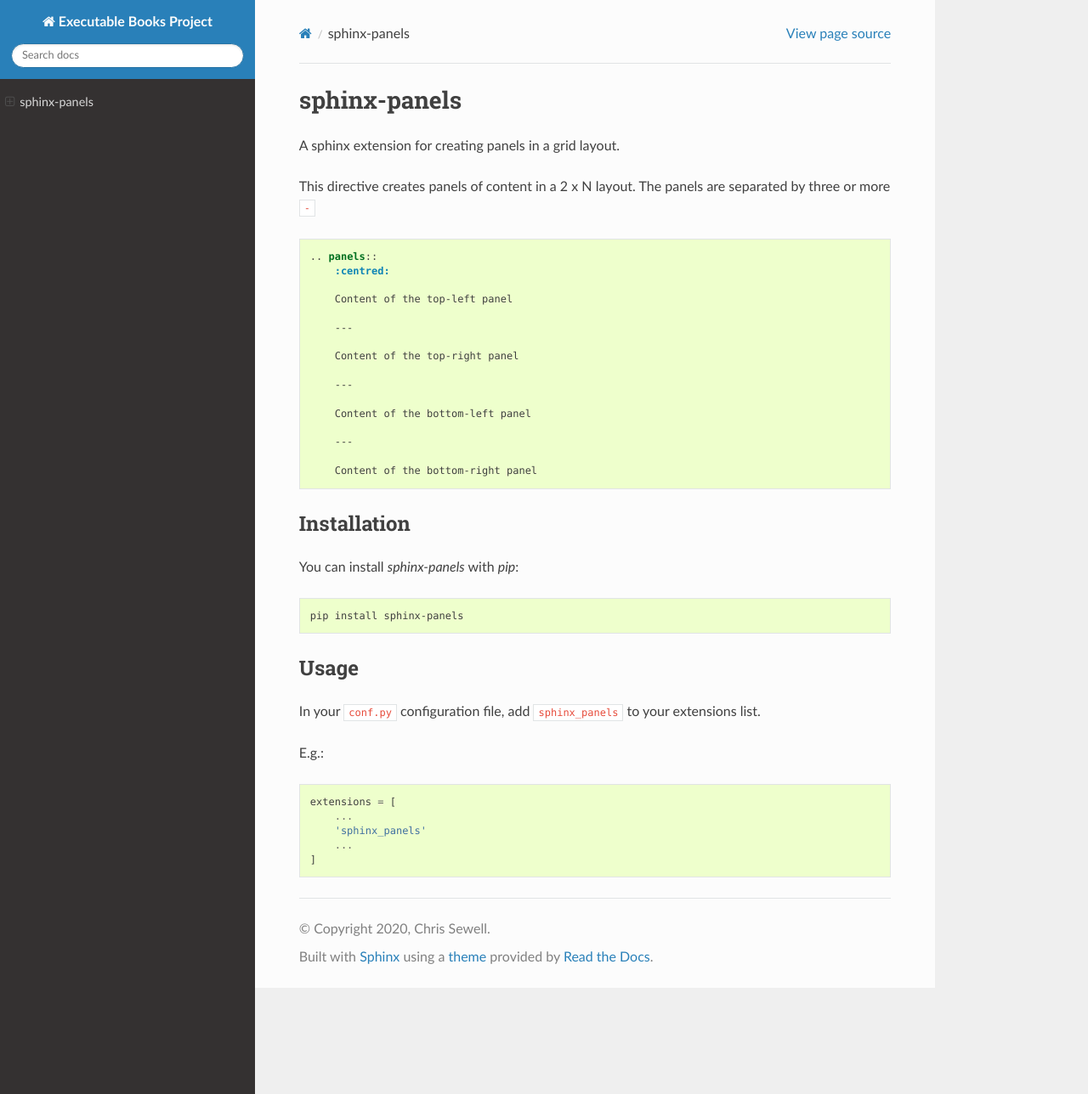
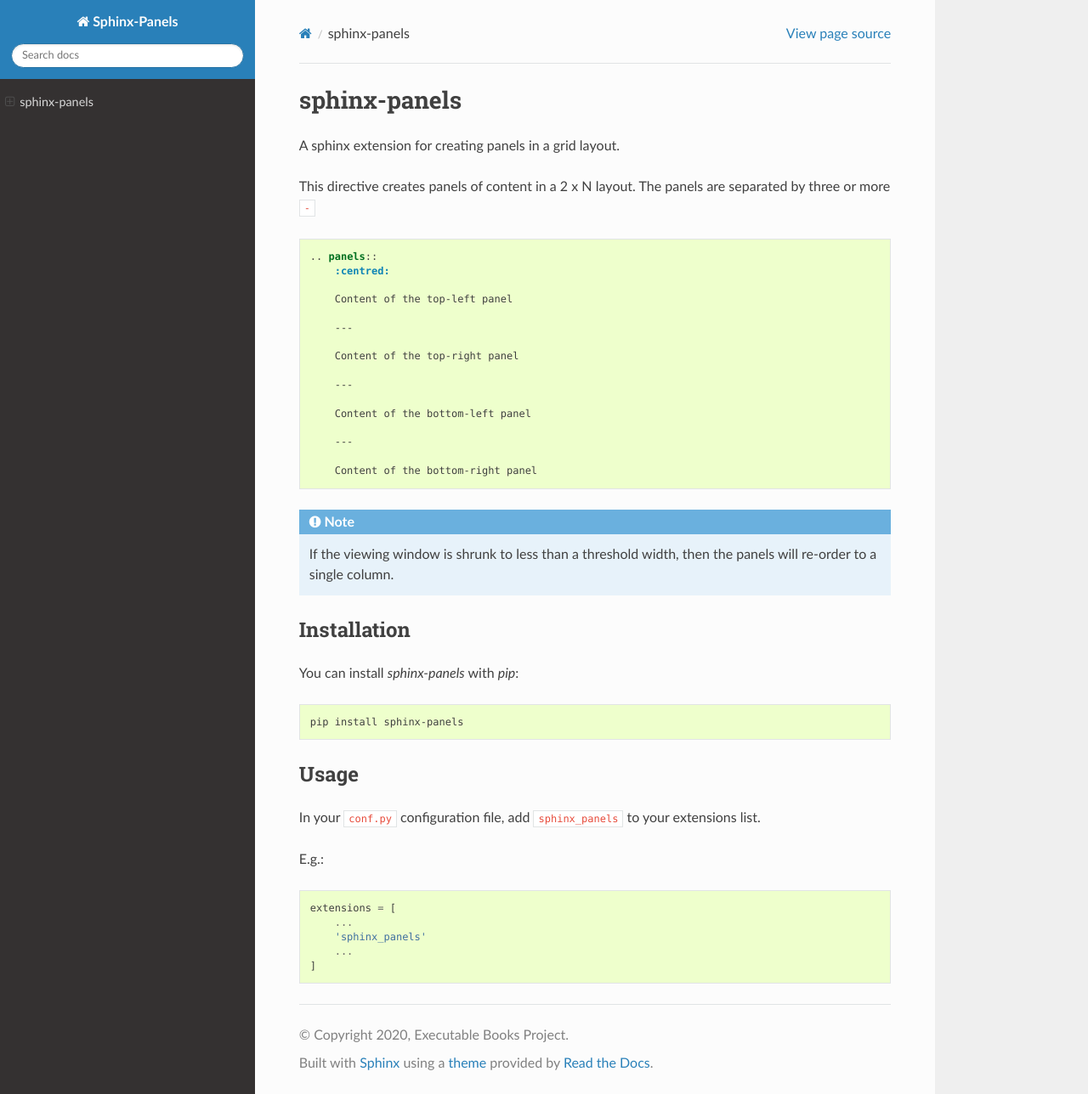
Before and after one commit to executablebooks/sphinx-panels, a Sphinx documentation site: the page built from docs/index.rst, in a window 1280 px wide and 1288 px high. Shown: the whole window at 85% size. Built offline with Sphinx 7.4.7 and the Read the Docs theme 2.0.0, drawn with Linux system fonts in a browser that asks for light colours.

Commit message:
update docs

```diff
--- a/docs/conf.py
+++ b/docs/conf.py
@@ -19,8 +19,8 @@
 
 # -- Project information -----------------------------------------------------
 
-project = "Executable Books Project"
-copyright = "2020, Chris Sewell"
+project = "Sphinx-Panels"
+copyright = "2020, Executable Books Project"
 author = "Chris Sewell"
 
 # The short X.Y version
--- a/docs/index.rst
+++ b/docs/index.rst
@@ -44,6 +44,11 @@ The panels are separated by three or more ``-``
 
     Content of the bottom-right panel
 
+.. note::
+
+    If the viewing window is shrunk to less than a threshold width,
+    then the panels will re-order to a single column.
+
 
 Installation
 ============
```
